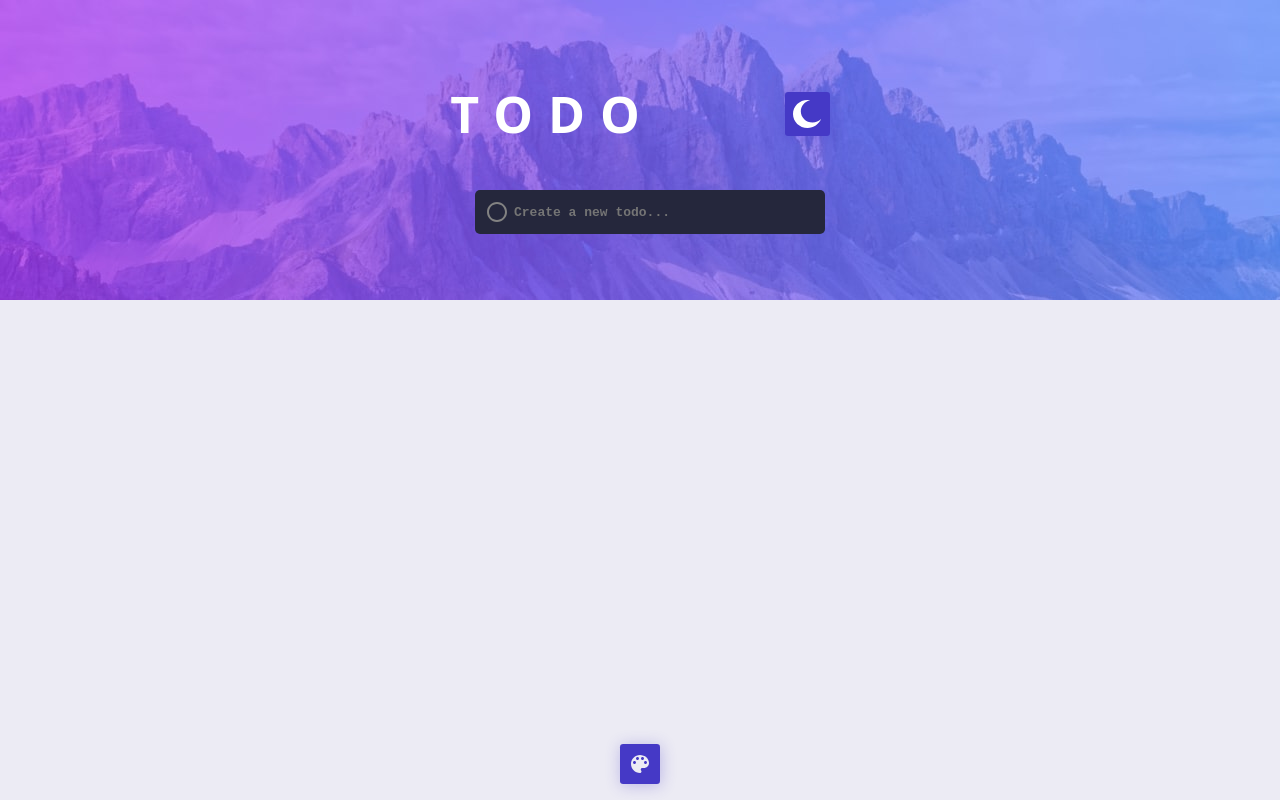
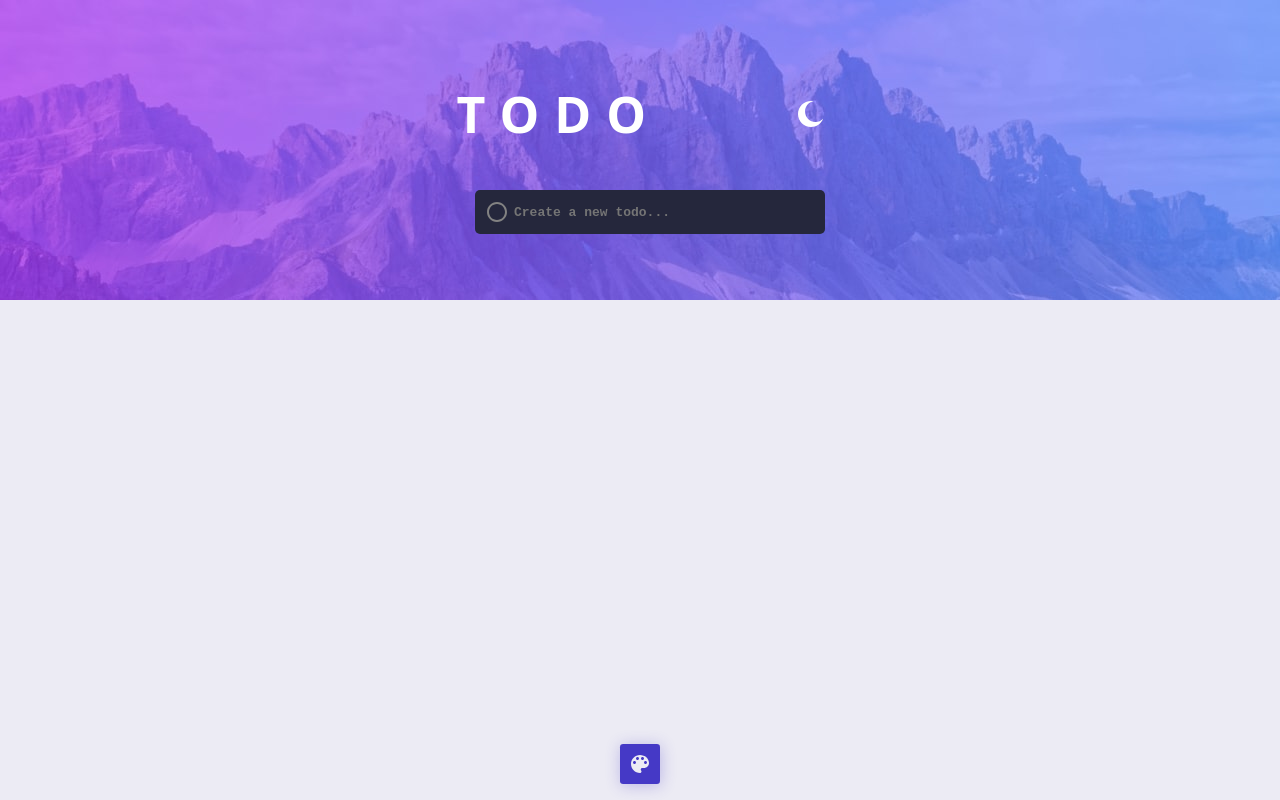
Before and after one commit to toshi-Devs/ToDo-app, a React (Create React App) app: page / in a window 1280 px wide. Built offline with nearby package versions, Linux system fonts and the light colour scheme.

Commit message:
ThemeSwitcher kinda work 2

```diff
--- a/src/Header.css
+++ b/src/Header.css
@@ -26,18 +26,11 @@
     color: white;
 }
 
-.btn {
+.btn-theme {
     max-width: fit-content;
   display: flex;
   place-items: center;
+  place-content: center;
   gap: 0.5em;
-  background-color: hsl(var(--accent));
-  color: hsl(var(--bg));
-  text-decoration: none;
-  padding: 0.5em;
-  border-radius: var(--_radius);
-  box-shadow: 0.05em 0.1em 0.9em hsl(var(--accent) / 0.3),
-    0 0 0 -0.1em hsl(var(--bg)), 0 0 0 -0.2em hsl(var(--accent));
-  transition: box-shadow var(--_tspeed_fast) var(--_ttype_squish),
-    background-color var(--_tspeed_fast) var(--_ttype_squish);
+  background-color: transparent;
 }
--- a/src/Header.js
+++ b/src/Header.js
@@ -1,4 +1,4 @@
-import { React, useState, useEffect } from 'react'
+import { React, useEffect } from 'react'
 import './Header.css'
 import useLocalStorage from './hooks/useLocalStorage';
 
@@ -25,7 +25,7 @@ function Header() {
         <div className='header-text'>
             <h1>TODO</h1>
             <button
-            className='btn'
+            className='btn-theme'
             onClick={() => setTheme(theme === 'light' ? 'dark' : 'light')}
             aria-label={`Switch to ${theme === 'light' ?
              'dark' : 'light'} mode`}
--- a/src/TodoList.css
+++ b/src/TodoList.css
@@ -23,23 +23,12 @@
     cursor: pointer;
 }
 
-/* .list > .check-box {
-    width: 20px;
-    height: 20px;
-    border-radius: 50%;
+.list > .circle-icon-checked {
+    margin-left: 0;
+    margin-right: 5px;
+    color: #839df4;
     cursor: pointer;
 }
-
-.list > .check-box::after {
-    content: "";
-    display: none;
-    width: 10px;
-    height: 10px;
-    border-radius: 50%;
-    color: turquoise;
-    background-color: #c5aeff;
-    margin: 5px;
-} */
 
 .completed {
     color: #c5aeff;
@@ -53,6 +42,7 @@ p {
        /* overflow-wrap: break-word; */
        cursor: pointer;
     }
+
 .delete-btn {
     margin-left: auto;
     cursor: pointer;
--- a/src/TodoList.js
+++ b/src/TodoList.js
@@ -1,14 +1,27 @@
 import React from 'react'
 import './TodoList.css'
 import CircleOutlinedIcon from '@mui/icons-material/CircleOutlined';
+import CheckCircleIcon from '@mui/icons-material/CheckCircle';
 
 function TodoList({task, toggleComplete, deleteTodo }) {
   return (
     <div className='todo-list'>
         <div className='list'>
-            <CircleOutlinedIcon className='circle-icon' />
+
+            {task.completed ?
+              <CheckCircleIcon
+            className='circle-icon-checked'
+            onClick={() => toggleComplete(task.id)} />
+            : <CircleOutlinedIcon
+            className='circle-icon'
+            onClick={() => toggleComplete(task.id)} />}
+            {/* <CircleOutlinedIcon
+            className='circle-icon'
+            onClick={() => toggleComplete(task.id)}  /> */}
             {/* <input type='checkbox' className='check-box'/> */}
-            <p onClick={() => toggleComplete(task.id)} className={`${task.completed ? 'completed' : ""}`}>{task.text}</p>
+            <p
+            onClick={() => toggleComplete(task.id)}
+            className={`${task.completed ? 'completed' : ""}`}>{task.text}</p>
             <div className='delete-btn'>
               <button type='button' onClick={() => deleteTodo(task.id)}>x</button>
             </div>
```
